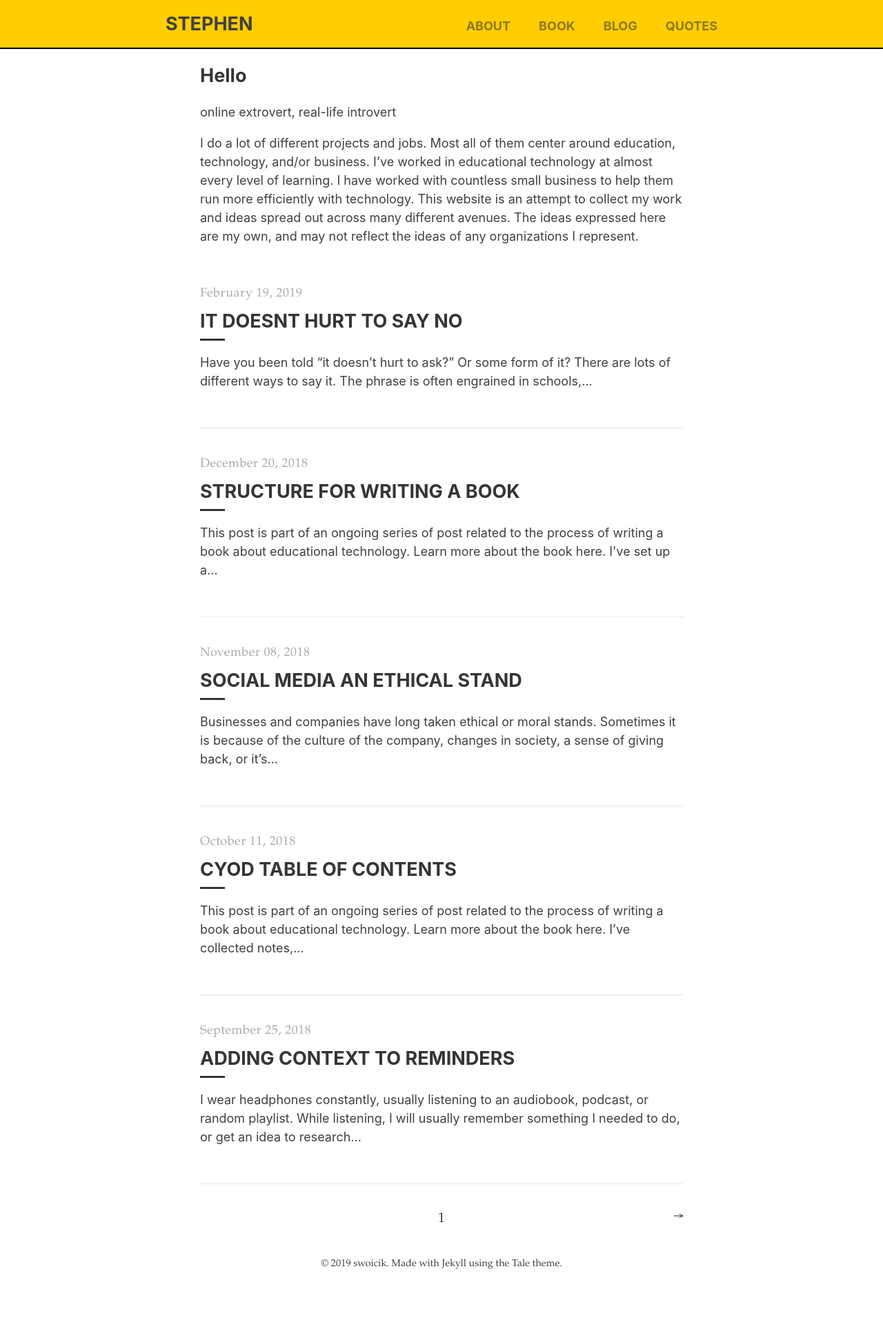
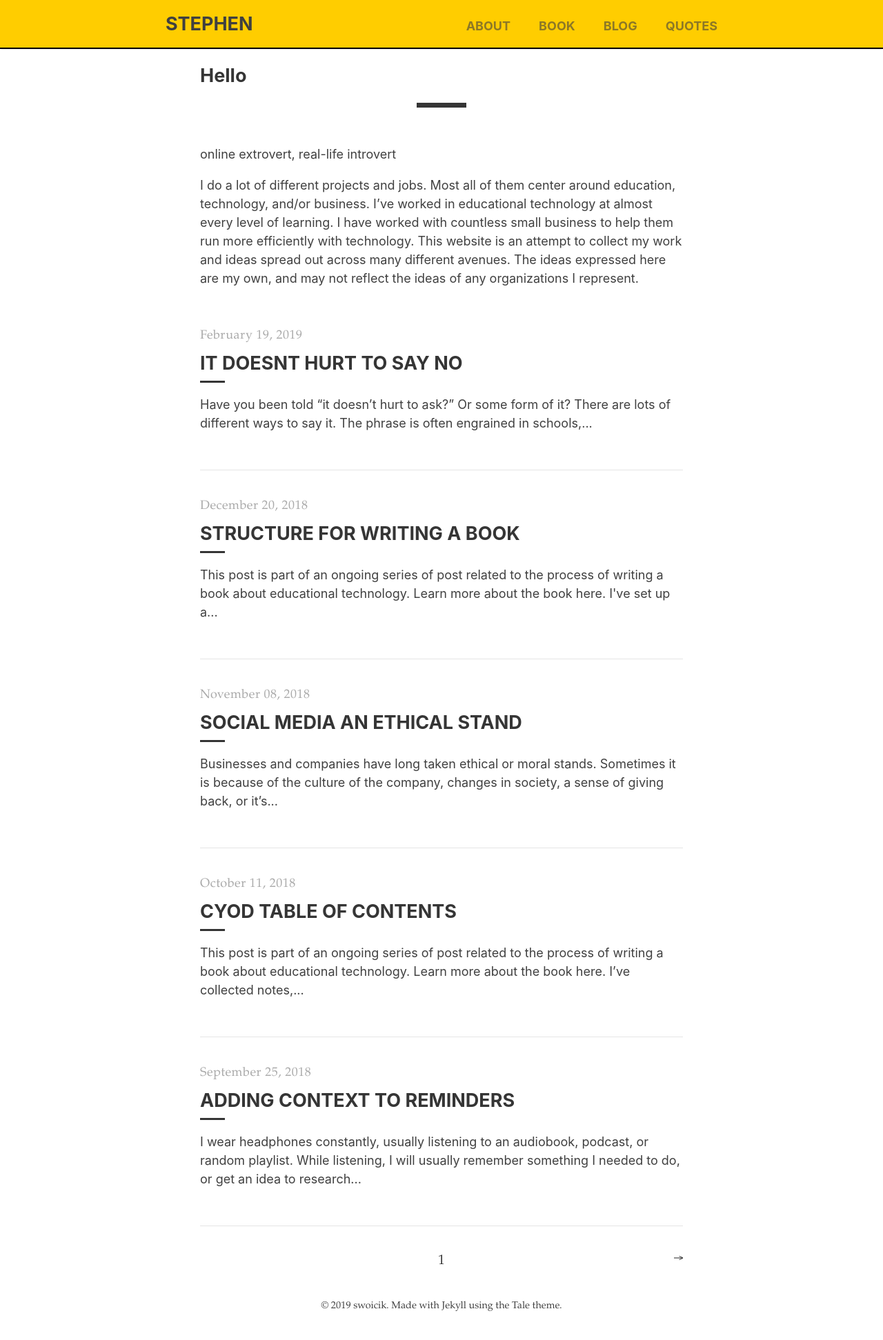
Before and after one commit to swoicik/swoicik.github.io, a Jekyll site: the page built from index.html, in a window 1280 px wide. Shown: the whole page at 69% size. Built offline with Jekyll 4.4.1, drawn with Linux system fonts in a browser that asks for light colours; the list of posts is cut into pages by our own code; before the commit the page ends 1882 px from its top, so only the background shows below that.

Commit message:
added div line to homepage

```diff
--- a/_layouts/home.html
+++ b/_layouts/home.html
@@ -3,6 +3,7 @@ layout: default
 ---
 <div class="homepage">
 <h2>Hello</h2>
+<div class="post-line"></div>
 <p>
 online extrovert, real-life introvert
 </p>
--- a/_sass/tale/_layout.scss
+++ b/_sass/tale/_layout.scss
@@ -23,6 +23,7 @@ main {
 
   &-h2 {
     text-align: center;
+    text-transform: uppercase;
   }
   &-p {
     text-align: cebter;
```
